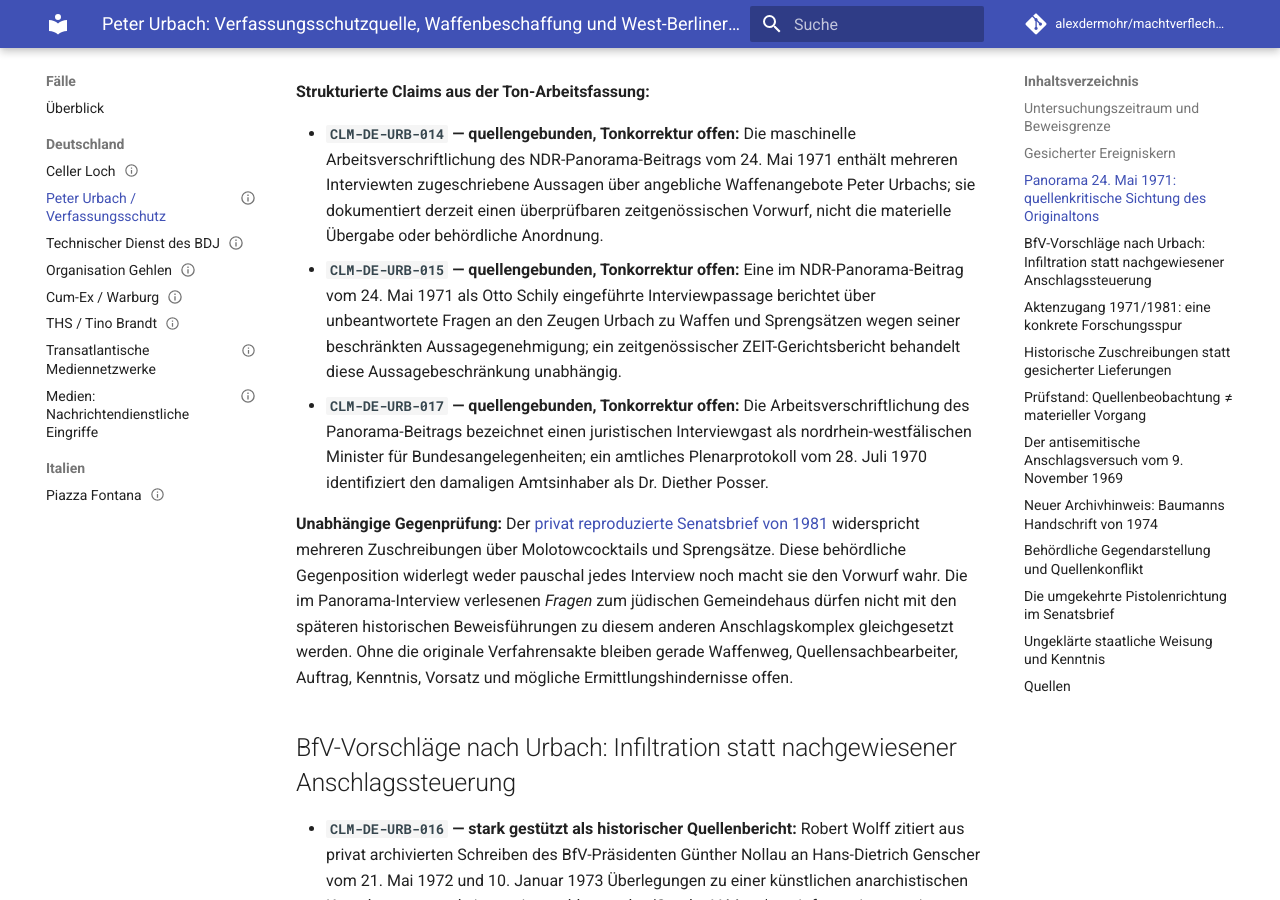
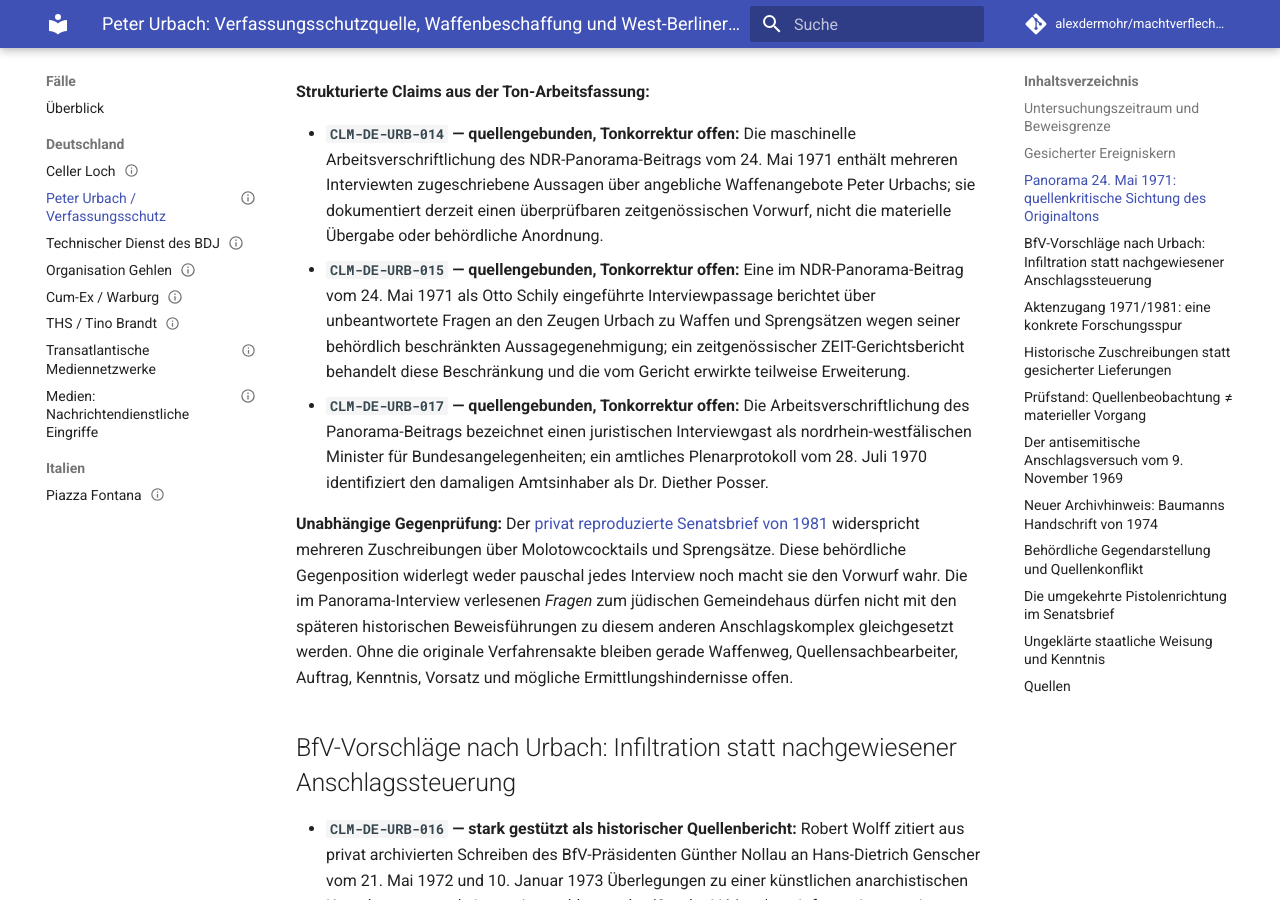
Before and after one commit to alexdermohr/machtverflechtungen, an MkDocs documentation site: the page built from docs/faelle/de/peter-urbach-verfassungsschutz.md, in a window 1280 px wide and 900 px high, scrolled down 3328 px. Built offline with MkDocs 1.6.1 and Material for MkDocs 9.7.7, drawn with Linux system fonts in a browser that asks for light colours; comment, search, counter and statistics services are not loaded.

```diff
--- a/docs/faelle/de/peter-urbach-verfassungsschutz.md
+++ b/docs/faelle/de/peter-urbach-verfassungsschutz.md
@@ -365,7 +365,7 @@ claims:
     falsification: "Originaltonabgleich, der die fraglichen Angebote, die Interviewattribution oder die Zeitfenster nicht bestätigt, würde diesen auf ASR beruhenden Claim korrigieren."
 
   - id: CLM-DE-URB-015
-    text: "Eine im NDR-Panorama-Beitrag vom 24. Mai 1971 als Otto Schily eingeführte Interviewpassage berichtet über unbeantwortete Fragen an den Zeugen Urbach zu Waffen und Sprengsätzen wegen seiner beschränkten Aussagegenehmigung; ein zeitgenössischer ZEIT-Gerichtsbericht behandelt diese Aussagebeschränkung unabhängig."
+    text: "Eine im NDR-Panorama-Beitrag vom 24. Mai 1971 als Otto Schily eingeführte Interviewpassage berichtet über unbeantwortete Fragen an den Zeugen Urbach zu Waffen und Sprengsätzen wegen seiner behördlich beschränkten Aussagegenehmigung; ein zeitgenössischer ZEIT-Gerichtsbericht behandelt diese Beschränkung und die vom Gericht erwirkte teilweise Erweiterung."
     classification: fact
     evidence_level: strong
     sources: [SRC-DE-ARD-PANORAMA-URBACH-1971-VIDEO, SRC-DE-ZEIT-SCHUELER-URBACH-1971]
@@ -377,7 +377,7 @@ claims:
       - source: SRC-DE-ZEIT-SCHUELER-URBACH-1971
         directness: direct
         locator: "DIE ZEIT Nr. 21/1971, S. 3, Bericht über Richter Geuß und teilweise erweiterte Aussagegenehmigung"
-        note: "Eigenständiger zeitgenössischer journalistischer Bericht über die gerichtliche Einschränkung und partielle Erweiterung der Erlaubnis; kein Wortlaut des Gerichtsprotokolls."
+        note: "Eigenständiger zeitgenössischer journalistischer Bericht über die ursprünglich behördlich eingeschränkte Aussagegenehmigung und ihre vom Gericht erwirkte partielle Erweiterung; kein Wortlaut des Gerichtsprotokolls."
     counterevidence: []
     alternatives:
       - "Die TV-Auswahl gibt Schilys Position verkürzt wieder und kann einzelne Fragen aus dem gerichtlichen Wortlaut paraphrasieren."
@@ -385,7 +385,7 @@ claims:
     missing_evidence:
       - "Vollständiges Mahler-Prozessprotokoll, originale Frage-Antwort-Folge, Wortlaut beider Aussagegenehmigungen und unmittelbar erfolgte richterliche Entscheidungen."
     scope:
-      supports: "Die beschränkte gerichtliche Befragbarkeit und öffentlich diskutierte Fragen nach Urbachs Waffenrolle sind durch zwei zeitgenössische Medienquellen gestützt."
+      supports: "Die gerichtlich wirksame Begrenzung aufgrund der zunächst behördlich eingeschränkten Aussagegenehmigung und öffentlich diskutierte Fragen nach Urbachs Waffenrolle sind durch zwei zeitgenössische Medienquellen gestützt. Das Gericht setzte diese Begrenzung nicht selbst fest, sondern erwirkte eine partielle Erweiterung."
       does_not_support: "Kein Nachweis, dass die behaupteten Bombenbeschaffungen stattfanden, Verfassungsschutz-Bomben stammten oder der Staat einen Anschlag beauftragte."
     falsification: "Authentische Gerichts- oder Filmaufzeichnungen, die das Vorliegen der berichteten Aussagebeschränkung oder Schilys entsprechende öffentliche Schilderung widerlegen, müssten den Claim ändern."
 
@@ -437,7 +437,7 @@ claims:
 what_follows:
   - text: "Schon die 1971er Gerichts- und Fernsehberichte zeigen eine öffentlich dokumentierte Quellenrolle und zeitgenössische Auseinandersetzung mit Waffenbehauptungen, ohne einen amtlich nachgewiesenen Waffenlieferauftrag zu ersetzen."
     claim_ids: [CLM-DE-URB-011, CLM-DE-URB-012]
-  - text: "Die zeitmarkierten Panorama-Interviews erweitern die konkreten Suchspuren für Waffenangebote und die gerichtlichen Frageverbote; ihr Inhalt muss von tatsächlichen Tatnachweisen unterschieden werden."
+  - text: "Die zeitmarkierten Panorama-Interviews erweitern die konkreten Suchspuren für Waffenangebote und die wegen behördlich eingeschränkter Aussagegenehmigung unbeantworteten Gerichtsfragen; ihr Inhalt muss von tatsächlichen Tatnachweisen unterschieden werden."
     claim_ids: [CLM-DE-URB-014, CLM-DE-URB-015, CLM-DE-URB-017]
   - text: "Wolffs Auswertung der Nollau-Briefe weist auf behördeninterne Überlegungen zur Infiltration nach Urbachs Ausscheiden als Quelle hin."
     claim_ids: [CLM-DE-URB-016]
@@ -530,7 +530,7 @@ Die folgenden Messwerte und SHA-256-Abgleiche stammen ausschließlich aus einer
 **Strukturierte Claims aus der Ton-Arbeitsfassung:**
 
 - **`CLM-DE-URB-014` — quellengebunden, Tonkorrektur offen:** Die maschinelle Arbeitsverschriftlichung des NDR-Panorama-Beitrags vom 24. Mai 1971 enthält mehreren Interviewten zugeschriebene Aussagen über angebliche Waffenangebote Peter Urbachs; sie dokumentiert derzeit einen überprüfbaren zeitgenössischen Vorwurf, nicht die materielle Übergabe oder behördliche Anordnung.
-- **`CLM-DE-URB-015` — quellengebunden, Tonkorrektur offen:** Eine im NDR-Panorama-Beitrag vom 24. Mai 1971 als Otto Schily eingeführte Interviewpassage berichtet über unbeantwortete Fragen an den Zeugen Urbach zu Waffen und Sprengsätzen wegen seiner beschränkten Aussagegenehmigung; ein zeitgenössischer ZEIT-Gerichtsbericht behandelt diese Aussagebeschränkung unabhängig.
+- **`CLM-DE-URB-015` — quellengebunden, Tonkorrektur offen:** Eine im NDR-Panorama-Beitrag vom 24. Mai 1971 als Otto Schily eingeführte Interviewpassage berichtet über unbeantwortete Fragen an den Zeugen Urbach zu Waffen und Sprengsätzen wegen seiner behördlich beschränkten Aussagegenehmigung; ein zeitgenössischer ZEIT-Gerichtsbericht behandelt diese Beschränkung und die vom Gericht erwirkte teilweise Erweiterung.
 - **`CLM-DE-URB-017` — quellengebunden, Tonkorrektur offen:** Die Arbeitsverschriftlichung des Panorama-Beitrags bezeichnet einen juristischen Interviewgast als nordrhein-westfälischen Minister für Bundesangelegenheiten; ein amtliches Plenarprotokoll vom 28. Juli 1970 identifiziert den damaligen Amtsinhaber als Dr. Diether Posser.
 
 **Unabhängige Gegenprüfung:** Der [privat reproduzierte Senatsbrief von 1981](https://isioma.net/sds120502.html) widerspricht mehreren Zuschreibungen über Molotowcocktails und Sprengsätze. Diese behördliche Gegenposition widerlegt weder pauschal jedes Interview noch macht sie den Vorwurf wahr. Die im Panorama-Interview verlesenen *Fragen* zum jüdischen Gemeindehaus dürfen nicht mit den späteren historischen Beweisführungen zu diesem anderen Anschlagskomplex gleichgesetzt werden. Ohne die originale Verfahrensakte bleiben gerade Waffenweg, Quellensachbearbeiter, Auftrag, Kenntnis, Vorsatz und mögliche Ermittlungshindernisse offen.
```
